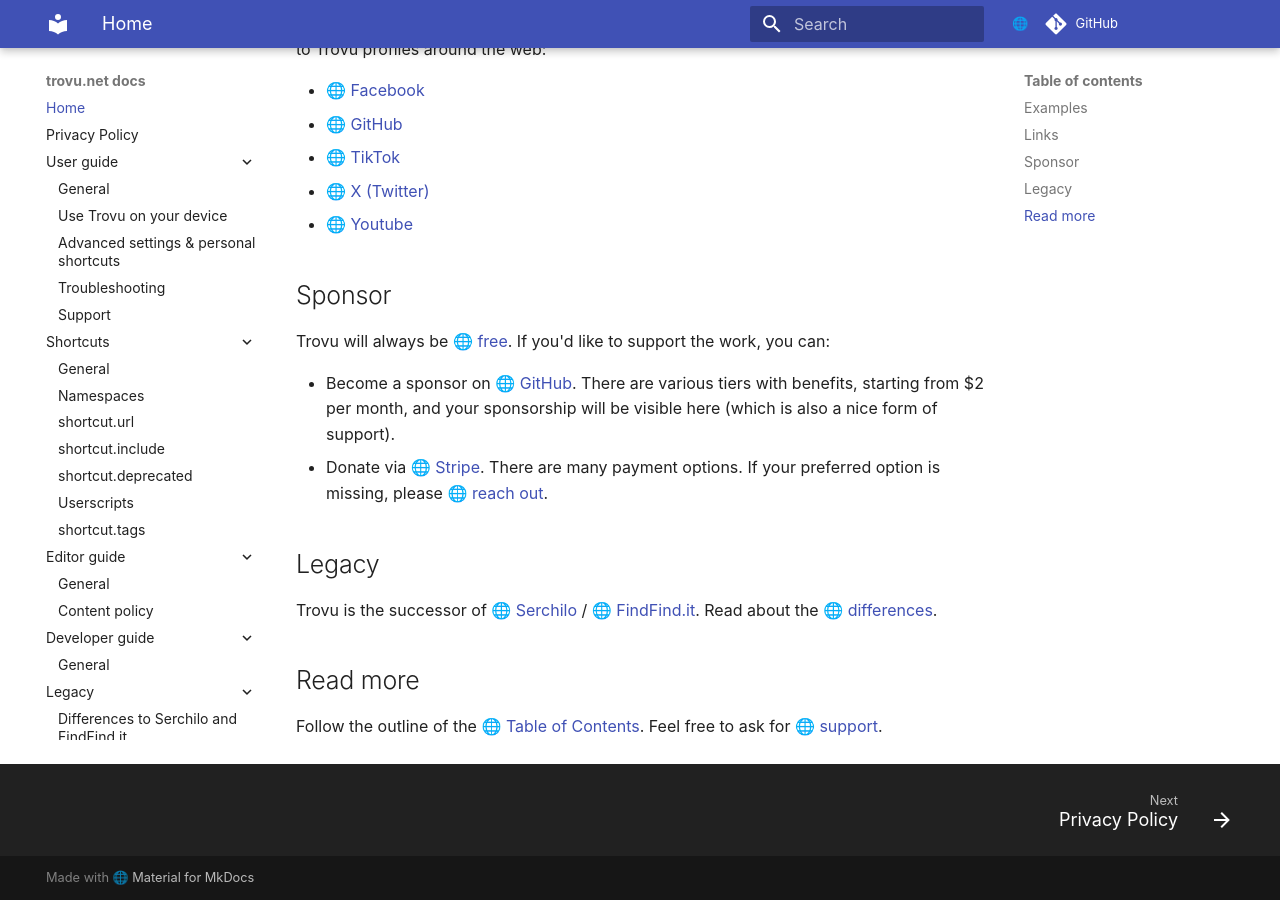
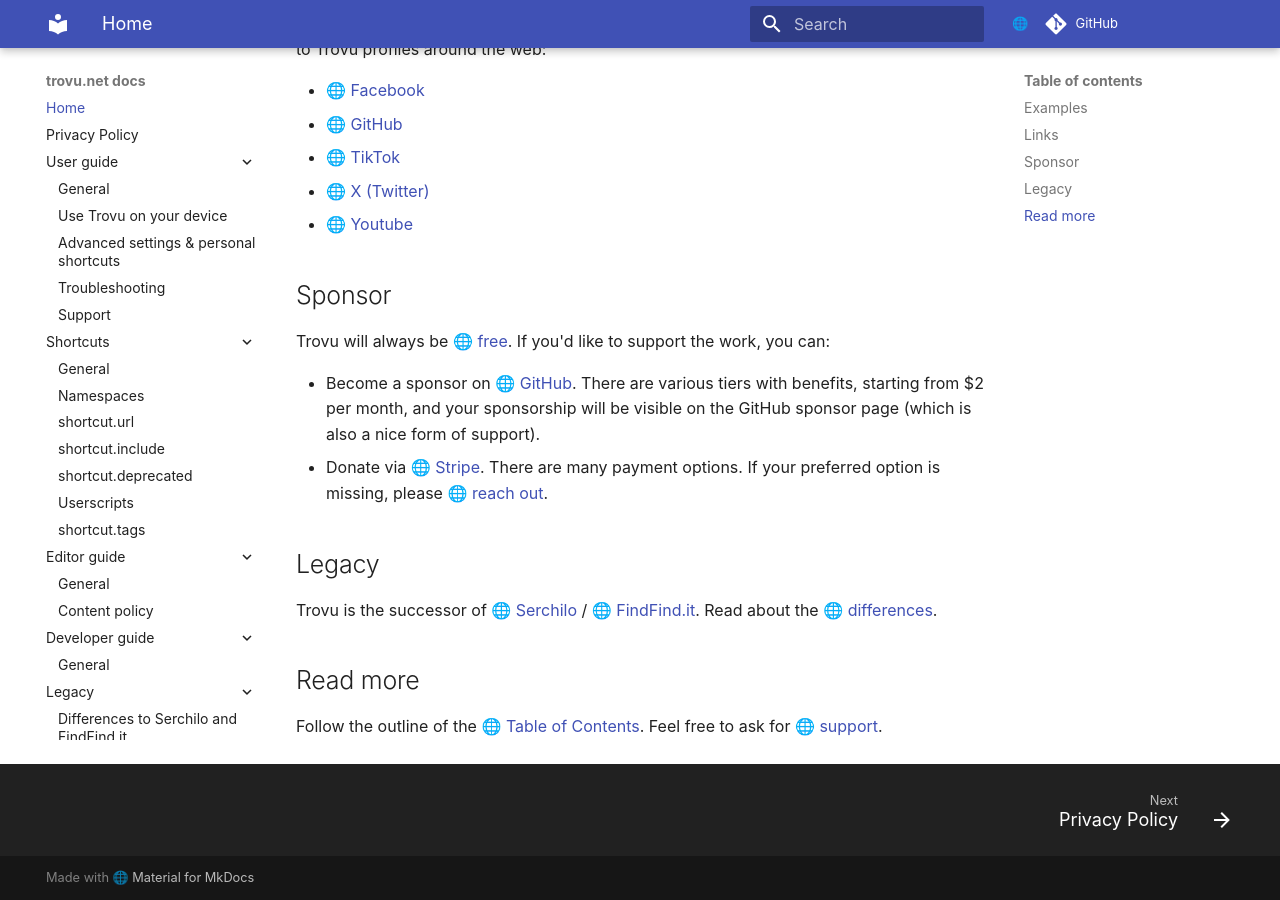
Before and after one commit to trovu/trovu, an MkDocs documentation site: the page built from docs/index.md, in a window 1280 px wide and 900 px high, scrolled down 829 px. Built offline with MkDocs 1.6.1 and Material for MkDocs 9.7.7, drawn with Linux system fonts in a browser that asks for light colours; comment, search, counter and statistics services are not loaded.

Commit message:
Fix wording.

```diff
--- a/docs/index.md
+++ b/docs/index.md
@@ -33,7 +33,7 @@
 
 Trovu will always be [free](https://github.com/trovu/trovu/blob/master/LICENSE). If you'd like to support the work, you can:
 
--   Become a sponsor on [GitHub](https://github.com/sponsors/trovu). There are various tiers with benefits, starting from $2 per month, and your sponsorship will be visible here (which is also a nice form of support).
+-   Become a sponsor on [GitHub](https://github.com/sponsors/trovu). There are various tiers with benefits, starting from $2 per month, and your sponsorship will be visible on the GitHub sponsor page (which is also a nice form of support).
 -   Donate via [Stripe](https://donate.stripe.com/8wM28saBA8jlays7st). There are many payment options. If your preferred option is missing, please [reach out](https://trovu.net/docs/users/support/).
 
 ## Legacy
```
